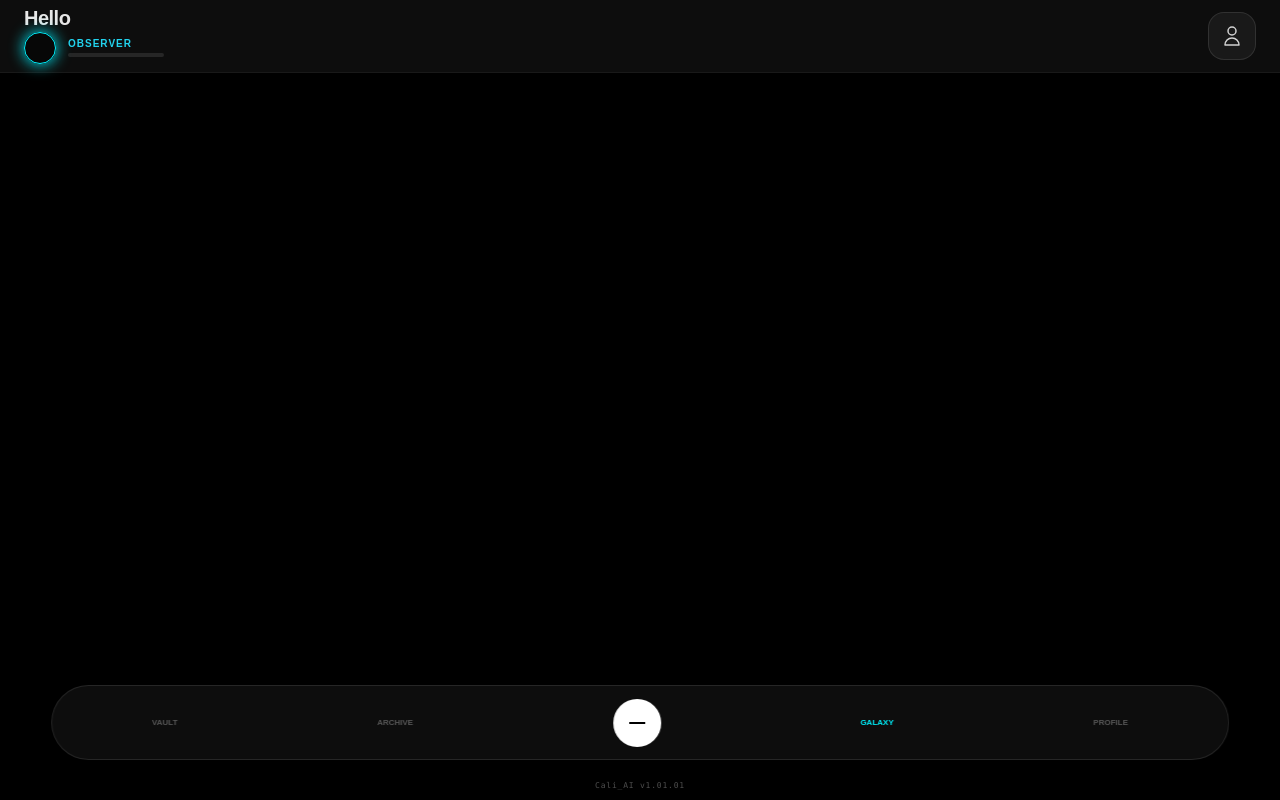
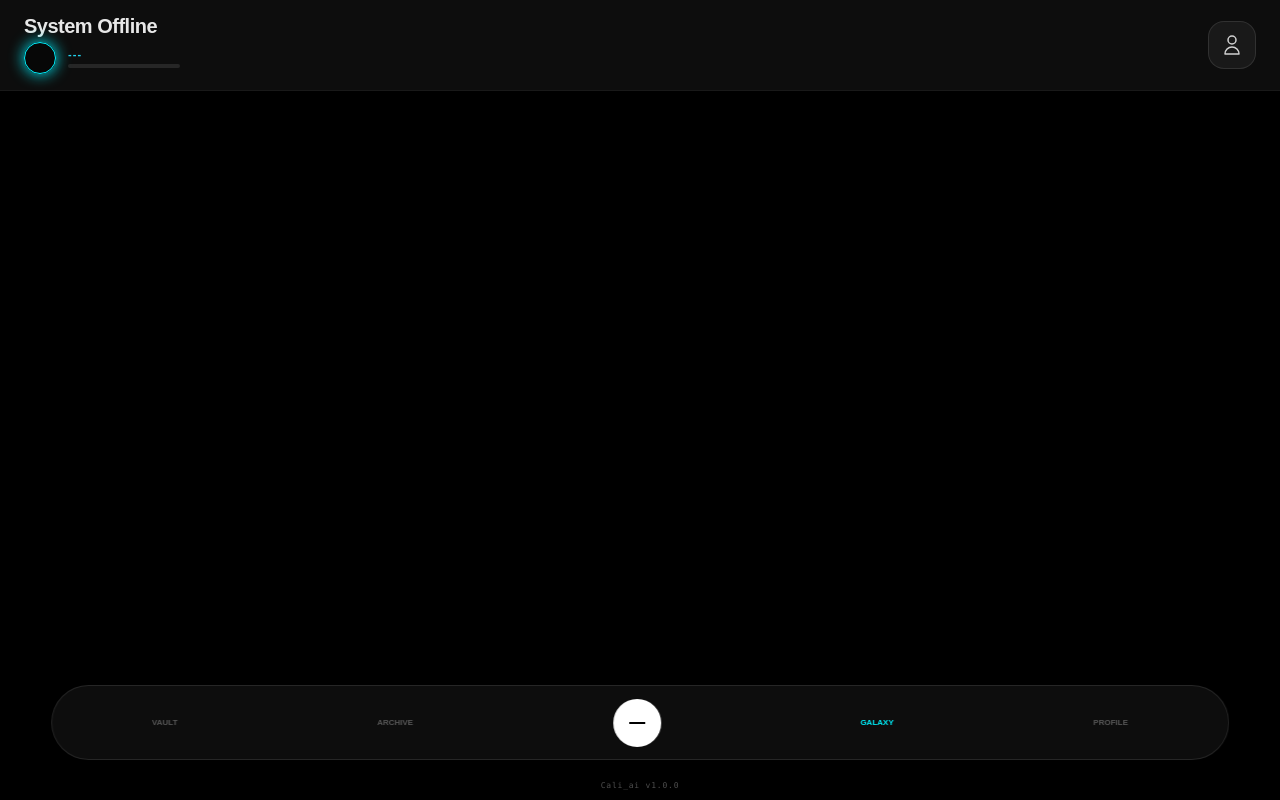
Before and after one commit to markolybrx/Celi_ai_journal, a Flask app: page / in a window 1280 px wide. Run offline with Flask 3, Linux system fonts and the light colour scheme; the visitor is signed in with stand-in values (Sample User, id 1); data that the repository does not hold is empty; some libraries are stand-ins or nearby versions.

Commit message:
Update index.html

```diff
--- a/templates/index.html
+++ b/templates/index.html
@@ -21,40 +21,38 @@
         .star-four-point { width: 12px; height: 12px; background: currentColor; clip-path: polygon(50% 0%, 61% 35%, 98% 35%, 68% 57%, 79% 91%, 50% 70%, 21% 91%, 32% 57%, 2% 35%, 39% 35%); box-shadow: 0 0 10px currentColor; }
         #trivia-whisper { position: fixed; bottom: 140px; right: 105px; width: 240px; background: rgba(10, 10, 10, 0.95); border-radius: 24px 24px 0 24px; padding: 20px; font-size: 11px; display: none; z-index: 4500; backdrop-filter: blur(20px); }
         .whisper-blue { border: 1px solid var(--mood); color: var(--mood); box-shadow: 0 0 15px rgba(0, 242, 254, 0.2); }
+        .whisper-gray { border: 1px solid var(--warn); color: var(--warn); opacity: 0.9; }
 
         .overlay { position: fixed; inset: 0; background: #000; z-index: 5000; display: none; flex-direction: column; padding: 0; }
-        .portal-content { padding: 80px 25px 100px; overflow-y: auto; height: 100%; display: flex; flex-direction: column; align-items: center; }
+        .portal-content { padding: 100px 25px 120px; overflow-y: auto; height: 100%; display: flex; flex-direction: column; align-items: center; }
         .card-glass { background: rgba(255,255,255,0.04); border: 1px solid rgba(255,255,255,0.1); border-radius: 24px; padding: 20px; margin-bottom: 12px; }
-
-        /* STRICT CLICKABILITY */
-        .click-safe { pointer-events: auto !important; cursor: pointer; }
         .nav-btn { font-size: 8px; font-weight: 900; text-transform: uppercase; opacity: 0.3; transition: 0.3s; pointer-events: auto; }
         .active-btn { opacity: 1; color: var(--mood); }
         .ripple { position: absolute; border: 1px solid var(--mood); border-radius: 50%; pointer-events: none; animation: rippleEffect 1.5s ease-out forwards; }
         @keyframes rippleEffect { 0% { width: 0; height: 0; opacity: 1; } 100% { width: 100px; height: 100px; opacity: 0; } }
 
-        .rank-container { width: 96px; }
         .rank-ring-glow { box-shadow: 0 0 15px var(--mood); border: 1px solid var(--mood); }
+        .portal-glow { box-shadow: 0 0 40px rgba(0,242,254,0.4); border: 2px solid var(--mood); }
         .close-btn-red { width: 48px; height: 48px; border-radius: 50%; background: rgba(220, 38, 38, 0.2); border: 1px solid rgba(220, 38, 38, 0.5); display: flex; align-items: center; justify-content: center; color: rgba(220, 38, 38, 0.8); margin-top: auto; margin-bottom: 20px; pointer-events: auto; }
     </style>
 </head>
 <body>
 
-    <header class="fixed top-0 w-full z-[3000] px-6 py-2 bg-white/5 backdrop-blur-md border-b border-white/5 shadow-lg pointer-events-none">
-        <div class="flex justify-between items-center h-full pointer-events-auto">
-            <div class="flex flex-col justify-center gap-1 cursor-pointer active:opacity-60 click-safe" onclick="showTab('rank-portal')">
+    <header class="fixed top-0 w-full z-[3000] px-6 py-4 bg-white/5 backdrop-blur-md border-b border-white/5 shadow-lg pointer-events-none">
+        <div class="flex justify-between items-center pointer-events-auto h-full">
+            <div class="flex flex-col justify-center gap-1.5">
                 <h1 id="greeting" class="text-xl font-bold tracking-tight text-white/90 leading-none">Hello</h1>
-                <div class="flex items-center gap-3">
+                <div class="flex items-center gap-3 cursor-pointer active:opacity-60" onclick="showTab('rank-portal')">
                     <div id="mini-rank-logo" class="w-8 h-8 rounded-full flex items-center justify-center bg-black/40 rank-ring-glow"></div>
-                    <div class="flex flex-col justify-center rank-container">
-                        <p id="rank-display" class="text-[10px] font-black text-cyan-400 tracking-widest uppercase leading-none mb-1 truncate">Observer</p>
-                        <div class="w-full h-1 bg-white/10 rounded-full overflow-hidden">
+                    <div class="flex flex-col justify-center">
+                        <p id="rank-display" class="text-[11px] font-black text-cyan-400 tracking-widest uppercase leading-none mb-1">---</p>
+                        <div class="w-28 h-1 bg-white/10 rounded-full overflow-hidden">
                             <div id="rank-bar" class="h-full bg-cyan-400 transition-all duration-1000 ease-out" style="width: 0%"></div>
                         </div>
                     </div>
                 </div>
             </div>
-            <div onclick="showTab('profile')" class="w-12 h-12 bg-white/5 border border-white/10 rounded-2xl flex items-center justify-center cursor-pointer hover:bg-white/10 transition click-safe">
+            <div onclick="showTab('profile')" class="w-12 h-12 bg-white/5 border border-white/10 rounded-2xl flex items-center justify-center cursor-pointer hover:bg-white/10 transition">
                 <svg xmlns="http://www.w3.org/2000/svg" class="w-6 h-6 text-white opacity-80" fill="none" viewBox="0 0 24 24" stroke="currentColor" stroke-width="1.5">
                     <path stroke-linecap="round" stroke-linejoin="round" d="M16 7a4 4 0 11-8 0 4 4 0 018 0zM12 14a7 7 0 00-7 7h14a7 7 0 00-7-7z" />
                 </svg>
@@ -62,10 +60,10 @@
         </div>
     </header>
 
-    <main id="galaxy-container" class="fixed inset-0 overflow-hidden pointer-events-auto" onclick="triggerRipple(event)"></main>
+    <main id="galaxy-container" class="fixed inset-0 overflow-hidden" onclick="triggerRipple(event)"></main>
     <div id="trivia-whisper"><p id="whisper-text">---</p></div>
 
-    <nav class="fixed bottom-10 left-1/2 -translate-x-1/2 w-[92%] h-[75px] rounded-[38px] bg-white/5 backdrop-blur-3xl flex items-center justify-around z-[4000] border border-white/10 pointer-events-auto">
+    <nav class="fixed bottom-10 left-1/2 -translate-x-1/2 w-[92%] h-[75px] rounded-[38px] bg-white/5 backdrop-blur-3xl flex items-center justify-around z-[4000] border border-white/10">
         <div onclick="showTab('vault')" class="nav-btn click-safe">Vault</div>
         <div onclick="showTab('archive')" class="nav-btn click-safe">Archive</div>
         <div onclick="showIntent()" class="w-12 h-12 bg-white rounded-full flex items-center justify-center cursor-pointer click-safe"><div class="w-4 h-0.5 bg-black"></div></div>
@@ -73,71 +71,57 @@
         <div onclick="showTab('profile')" class="nav-btn click-safe">Profile</div>
     </nav>
 
-    <div class="fixed bottom-2 w-full text-center z-[5000] pointer-events-none opacity-30 text-[8px] font-mono tracking-widest text-white">Cali_AI v1.01.01</div>
+    <div class="fixed bottom-2 w-full text-center z-[5000] pointer-events-none opacity-30 text-[8px] font-mono tracking-widest text-white">Cali_ai v1.0.0</div>
 
     <div id="rank-portal-overlay" class="overlay">
         <div class="portal-content w-full max-w-md mx-auto">
             <h2 class="text-2xl font-black text-white mb-10 uppercase tracking-widest">Cosmic Portal</h2>
-            <div id="portal-rank-icon" class="w-32 h-32 rounded-full flex items-center justify-center mb-6 bg-black/40 backdrop-blur-xl border-2"></div>
+            <div id="portal-rank-icon" class="w-32 h-32 rounded-full flex items-center justify-center mb-6 portal-glow bg-black/40 backdrop-blur-xl"></div>
             <div id="portal-level-stars" class="flex gap-2 mb-6 text-cyan-400"></div>
             <div class="w-full flex items-center gap-4 mb-2">
-                <div class="flex-grow h-2 bg-white/10 rounded-full overflow-hidden"><div id="portal-progress-bar" class="h-full bg-cyan-400 transition-all duration-1000" style="width: 0%"></div></div>
+                <div class="flex-grow h-2 bg-white/10 rounded-full overflow-hidden"><div id="portal-progress-bar" class="h-full bg-cyan-400 shadow-[0_0_10px_currentColor] transition-all duration-1000" style="width: 0%"></div></div>
                 <p id="portal-points" class="text-xs font-bold text-white whitespace-nowrap">0 / 0 Stars</p>
             </div>
             <h2 id="portal-rank-name" class="text-3xl font-black uppercase tracking-tighter text-cyan-400 mb-8">---</h2>
-            <div class="w-full card-glass border-l-4 border-cyan-400 mb-8 bg-white/5"><p id="portal-synthesis-text" class="text-sm italic leading-relaxed text-white/90"></p></div>
-            <div id="portal-future-list" class="w-full space-y-6 pb-4"></div>
-            <button onclick="closeUI()" class="close-btn-red click-safe"><svg xmlns="http://www.w3.org/2000/svg" class="w-6 h-6" fill="none" viewBox="0 0 24 24" stroke="currentColor"><path stroke-linecap="round" stroke-linejoin="round" stroke-width="2" d="M6 18L18 6M6 6l12 12" /></svg></button>
+            <div class="w-full card-glass border-l-4 border-cyan-400 mb-8 bg-white/5">
+                <h3 class="text-[9px] font-black uppercase tracking-widest opacity-50 mb-2">Current Alignment</h3>
+                <p id="portal-synthesis-text" class="text-sm italic leading-relaxed text-white/90"></p>
+            </div>
+            <div class="w-full space-y-6 pb-10">
+                <h3 class="text-[9px] font-black uppercase tracking-widest opacity-30 text-center">Trajectory</h3>
+                <div id="portal-future-list" class="space-y-2"></div>
+            </div>
+            <button onclick="closeUI()" class="close-btn-red click-safe">X</button>
         </div>
     </div>
 
     <div id="profile-overlay" class="overlay">
         <div class="portal-content w-full max-w-md mx-auto">
-            <div class="w-20 h-20 rounded-full bg-white/10 flex items-center justify-center mb-6 border border-white/20"><svg xmlns="http://www.w3.org/2000/svg" class="w-8 h-8 text-white opacity-80" fill="none" viewBox="0 0 24 24" stroke="currentColor"><path stroke-linecap="round" stroke-linejoin="round" stroke-width="1.5" d="M16 7a4 4 0 11-8 0 4 4 0 018 0zM12 14a7 7 0 00-7 7h14a7 7 0 00-7-7z" /></svg></div>
-            <div class="text-center mb-6 space-y-1">
-                <h2 id="profile-name" class="text-2xl font-black uppercase text-white">User</h2>
-                <p id="profile-id" class="text-[10px] font-mono opacity-40">ID: ---</p>
-                <div class="flex items-center justify-center gap-3 text-xs opacity-60 mt-2">
-                    <p id="profile-bday">BDay: --/--</p><span>•</span><div class="flex items-center gap-1">Color: <div id="profile-color-dot" class="w-3 h-3 rounded-full bg-cyan-400"></div></div>
-                </div>
-                <button onclick="openEditProfile()" class="text-[9px] text-cyan-400 uppercase tracking-widest mt-4 border-b border-cyan-400/30 pb-0.5 click-safe">Recalibrate Signal</button>
+            <div class="text-center mb-8"><h2 id="user-display" class="text-3xl font-black uppercase">User</h2></div>
+            <div class="card-glass border-cyan-400/20 mb-4">
+                <h3 class="text-[9px] font-black uppercase tracking-widest text-cyan-400 mb-2">Current Synthesis</h3>
+                <p id="profile-synthesis" class="text-sm italic opacity-80 leading-relaxed">---</p>
             </div>
-            <div class="w-full card-glass border-t-2 border-white/20 mb-4 bg-white/5">
-                <div class="flex items-center gap-2 mb-3 px-4 pt-4"><div class="w-2 h-2 bg-cyan-400 rounded-full animate-pulse"></div><h3 class="text-[9px] font-black uppercase tracking-widest opacity-80">Celi Diagnostic</h3></div>
-                <p id="celi-analysis-text" class="text-xs italic leading-relaxed opacity-80 px-4 pb-4">Analyzing...</p>
-            </div>
-            <div class="w-full card-glass border-red-500/20 mb-8"><p class="text-[11px] opacity-60">Void Entropy: <span id="entropy-val" class="text-red-500">0%</span></p></div>
-            <div class="w-full flex gap-4 mb-8"><button onclick="confirmDelete()" class="flex-1 py-4 bg-red-900/20 text-red-400 text-[9px] font-bold uppercase rounded-xl click-safe">Wipe</button><button onclick="window.location.href='/logout'" class="flex-1 py-4 bg-white/5 text-white text-[9px] font-bold uppercase rounded-xl click-safe">Logout</button></div>
-            <div class="mt-auto text-center opacity-30 px-4"><h4 class="text-[9px] font-bold uppercase mb-2">Data Sovereignty Protocol</h4><p class="text-[8px] leading-tight">Your neural logs and star charts are stored locally in the Sovereign Vault. Celi processes data strictly for persona synchronization. No external transmission of consciousness permitted.</p></div>
-            <button onclick="closeUI()" class="close-btn-red mt-6 click-safe"><svg xmlns="http://www.w3.org/2000/svg" class="w-6 h-6" fill="none" viewBox="0 0 24 24" stroke="currentColor"><path stroke-linecap="round" stroke-linejoin="round" stroke-width="2" d="M6 18L18 6M6 6l12 12" /></svg></button>
+            <div class="card-glass border-red-500/20"><p class="text-[11px] opacity-60">Void Entropy: <span id="entropy-val" class="text-red-500">0%</span></p></div>
+            <button onclick="window.location.href='/logout'" class="w-full py-5 bg-white/5 border border-white/10 text-white font-black uppercase rounded-2xl text-[9px] mt-4 click-safe">Logout</button>
+            <button onclick="closeUI()" class="close-btn-red mt-6 click-safe">X</button>
         </div>
     </div>
 
-    <div id="edit-modal" class="fixed inset-0 bg-black/95 z-[6000] hidden items-center justify-center p-8">
-        <div class="glass w-full max-w-sm p-8 rounded-3xl border border-white/10 bg-gray-900">
-            <h3 class="text-xl font-black uppercase mb-6 text-center">Update Signal</h3>
-            <input type="date" id="edit-bday" class="w-full bg-white/5 border border-white/10 rounded-xl p-4 text-white mb-4 outline-none text-xs">
-            <input type="color" id="edit-color" class="bg-transparent w-10 h-10 rounded-full overflow-hidden border-none mb-6" value="#00f2fe">
-            <div class="flex gap-2"><button onclick="saveProfile()" class="flex-1 py-3 bg-white text-black font-bold uppercase rounded-xl text-xs click-safe">Confirm</button><button onclick="document.getElementById('edit-modal').style.display='none'" class="flex-1 py-3 bg-white/10 text-white font-bold uppercase rounded-xl text-xs click-safe">Cancel</button></div>
-        </div>
-    </div>
-
-    <div id="archive-overlay" class="overlay"><div class="portal-content"><h2 class="text-3xl font-black mb-8 uppercase">Archive</h2><div id="archive-list" class="space-y-4 w-full"></div><button onclick="closeUI()" class="close-btn-red click-safe"><svg xmlns="http://www.w3.org/2000/svg" class="w-6 h-6" fill="none" viewBox="0 0 24 24" stroke="currentColor"><path stroke-linecap="round" stroke-linejoin="round" stroke-width="2" d="M6 18L18 6M6 6l12 12" /></svg></button></div></div>
-    <div id="vault-overlay" class="overlay"><div class="portal-content"><h2 class="text-3xl font-black mb-8 uppercase">Vault</h2><div id="vault-content" class="space-y-4 w-full"></div><button onclick="closeUI()" class="close-btn-red click-safe"><svg xmlns="http://www.w3.org/2000/svg" class="w-6 h-6" fill="none" viewBox="0 0 24 24" stroke="currentColor"><path stroke-linecap="round" stroke-linejoin="round" stroke-width="2" d="M6 18L18 6M6 6l12 12" /></svg></button></div></div>
     <div id="intent-modal" class="fixed inset-0 bg-black/95 z-[6000] hidden items-center justify-center"><div class="text-center p-10 space-y-4 w-full"><button onclick="startChat('journal')" class="w-full py-6 bg-white text-black font-black uppercase rounded-xl click-safe">Grow Star</button><button onclick="startChat('rant')" class="w-full py-6 bg-white/10 text-white font-black border border-white/20 uppercase rounded-xl click-safe">Cast Void</button><button onclick="closeUI()" class="opacity-20 uppercase text-[10px] mt-4 click-safe">Close</button></div></div>
     <div id="chat-overlay" class="overlay" style="padding: 130px 25px 100px;"><div id="chat-scroller" class="flex flex-col-reverse overflow-y-auto flex-grow pb-4"><div id="msg-container" class="flex flex-col"></div></div><div id="typing-indicator" class="typing" style="display:none; color:#00f2fe; font-size:12px; margin-bottom:10px;">Celi is reflecting...</div><div class="pb-10 pt-4"><textarea id="msg-input" class="w-full bg-white/5 rounded-3xl p-6 text-white outline-none border border-white/10" placeholder="Speak..."></textarea><button onclick="sendAction()" class="mt-4 w-full py-5 bg-white text-black font-black uppercase rounded-2xl click-safe">Transmit</button><button onclick="closeUI()" class="mt-4 w-full text-[10px] opacity-20 uppercase text-center click-safe">Minimize</button></div></div>
+    <div id="archive-overlay" class="overlay"><div class="portal-content"><h2 class="text-3xl font-black mb-8 uppercase">Archive</h2><div id="archive-list" class="space-y-4 w-full"></div><button onclick="closeUI()" class="close-btn-red click-safe">X</button></div></div>
+    <div id="vault-overlay" class="overlay"><div class="portal-content"><h2 class="text-3xl font-black mb-8 uppercase">Vault</h2><div id="vault-content" class="space-y-4 w-full"></div><button onclick="closeUI()" class="close-btn-red click-safe">X</button></div></div>
 
     <script>
         let cachedData = {}, currentMode = 'journal';
         const PHASE_COLORS = { "The Awakening Phase": "#00f2fe", "The Ignition Phase": "#fbbf24", "The Expansion Phase": "#8b5cf6", "The Singularity": "#ffffff" };
 
         if ('serviceWorker' in navigator) {
-            // UNREGISTER ALL EXISTING (CLEAN SLATE)
+            // UNREGISTER AND RELOAD
             navigator.serviceWorker.getRegistrations().then(function(registrations) {
                 for(let registration of registrations) { registration.unregister(); }
-                console.log("Service Workers Purged for Restoration");
-                // REGISTER NEW VERSION with Cache Busting
-                navigator.serviceWorker.register('/static/sw.js?v=1.01.01');
+                navigator.serviceWorker.register('/static/sw.js?v=1.0.0-reset');
             });
         }
 
@@ -145,23 +129,23 @@
         function romanToInt(roman) { const map = {"I":1,"II":2,"III":3,"IV":4,"V":5}; return map[roman] || 1; }
 
         function renderPortalData() {
-            // Safety check for data
-            if (!cachedData.rank) return;
-
             const phaseColor = PHASE_COLORS[cachedData.phase] || "#00f2fe";
             document.documentElement.style.setProperty('--mood', phaseColor);
+
             document.getElementById('mini-rank-logo').innerHTML = `<div class="w-3 h-3 bg-white rounded-full shadow-[0_0_8px_currentColor]" style="color:${phaseColor}"></div>`;
             const large = document.getElementById('portal-rank-icon');
             large.style.borderColor = phaseColor; large.style.boxShadow = `0 0 40px ${phaseColor}66`;
             if(cachedData.rank && cachedData.rank.includes("Observer")) { large.innerHTML = `<div class="w-16 h-16 bg-white rounded-full shadow-[0_0_50px_currentColor] animate-pulse" style="color:${phaseColor}"></div>`; }
             else { large.innerHTML = `<div class="w-16 h-16 border-4 rotate-45 shadow-[0_0_20px_currentColor]" style="color:${phaseColor}; border-color:${phaseColor}"></div>`; }
-            const count = romanToInt(cachedData.rank_roman || "I");
+
+            const count = romanToInt(cachedData.rank_roman);
             document.getElementById('portal-level-stars').innerHTML = Array(count).fill(`<div class="star-four-point" style="color:${phaseColor}"></div>`).join('');
             document.getElementById('portal-rank-name').innerText = cachedData.rank;
             document.getElementById('portal-rank-name').style.color = phaseColor;
             document.getElementById('portal-progress-bar').style.width = cachedData.rank_progress + '%';
             document.getElementById('portal-progress-bar').style.backgroundColor = phaseColor;
             document.getElementById('portal-synthesis-text').innerText = cachedData.rank_synthesis;
+
             const list = document.getElementById('portal-future-list');
             let currentPhase = ""; let html = "";
             (cachedData.rank_config || []).forEach(r => {
@@ -184,21 +168,31 @@
                 document.getElementById('rank-bar').style.width = (d.rank_progress || 0) + '%';
 
                 renderPortalData();
-
-                // Profile
-                document.getElementById('profile-name').innerText = safeName;
-                document.getElementById('profile-id').innerText = `ID: ${d.user_id || '---'}`;
-                document.getElementById('profile-bday').innerText = `BDay: ${d.birthday || 'Unset'}`;
-                document.getElementById('profile-color-dot').style.backgroundColor = d.fav_color || '#00f2fe';
-                document.getElementById('celi-analysis-text').innerText = d.celi_analysis || 'Connecting...';
-                document.getElementById('edit-bday').value = (!d.birthday || d.birthday === 'Unset') ? '' : d.birthday;
-                document.getElementById('edit-color').value = d.fav_color || '#00f2fe';
-
-                // Lists
+                document.getElementById('user-display').innerText = safeName;
+                document.getElementById('profile-synthesis').innerText = d.rank_synthesis;
+                document.getElementById('entropy-val').innerText = (d.void_count || 0) + '%';
                 document.getElementById('archive-list').innerHTML = (d.unlocked_trivias||[]).map(t => `<div class="card-glass text-[11px] opacity-80">${t}</div>`).join('');
                 document.getElementById('vault-content').innerHTML = Object.entries(d.history||{}).reverse().map(([k, v]) => `<div class="card-glass border-l-2 ${v.type==='journal'?'border-cyan-400':'border-red-500'}"><p class="text-[8px] uppercase opacity-40">${v.date}</p><p class="text-sm mt-1">${v.summary}</p></div>`).join('');
             } catch(e) { console.error("Sync failed", e); document.getElementById('greeting').innerText = "System Offline"; }
         }
 
-        function openEditProfile() { document.getElementById('edit-modal').style.display = 'flex'; }
-        async function saveProfile() { await fetch('/api/update_profile', {method:'POST', headers:{'Content-Type':'application/json'}, body:JSON.stringify({birthday:document.getElementById('edit-bday').value, fav_color:document.getElementById('edit-color').value})});
+        function showTab(t) { document.querySelectorAll('.overlay').forEach(e => e.style.display = 'none'); document.getElementById(t+'-overlay').style.display = 'flex'; sync(); }
+        function closeUI() { document.querySelectorAll('.overlay, #intent-modal').forEach(e => e.style.display = 'none'); }
+        function showIntent() { document.getElementById('intent-modal').style.display = 'flex'; }
+        function startChat(m) { currentMode = m; closeUI(); document.getElementById('chat-overlay').style.display = 'flex'; }
+        async function triggerTrivia() { try { const r = await fetch('/api/trivia'); const d = await r.json(); whisper(d.trivia, 'trivia'); } catch(e){} }
+        function triggerRipple(e) { const r = document.createElement('div'); r.className = 'ripple'; r.style.left = e.clientX+'px'; r.style.top = e.clientY+'px'; document.body.appendChild(r); setTimeout(()=>r.remove(), 1500); }
+        function whisper(msg, type) { const w=document.getElementById('trivia-whisper'); w.className=type==='trivia'?'whisper-blue':'whisper-gray'; document.getElementById('whisper-text').innerText=msg; w.style.display='block'; setTimeout(()=>w.style.display='none',8000); }
+        async function sendAction() {
+            const input=document.getElementById('msg-input'); const text=input.value; if(!text)return;
+            const con=document.getElementById('msg-container'); con.innerHTML+=`<div class="chat-bubble user-bubble">${text}</div>`; input.value='';
+            document.getElementById('typing-indicator').style.display='block';
+            const res=await fetch('/api/process',{method:'POST',headers:{'Content-Type':'application/json'},body:JSON.stringify({message:text,mode:currentMode})});
+            const d=await res.json();
+            document.getElementById('typing-indicator').style.display='none';
+            con.innerHTML+=`<div class="chat-bubble celi-bubble">${d.reply}</div>`; sync();
+        }
+        window.onload = () => { sync(); setInterval(triggerTrivia, 1800000 + (Math.random() * 300000)); setTimeout(triggerTrivia, 5000); };
+    </script>
+</body>
+</html>
```
